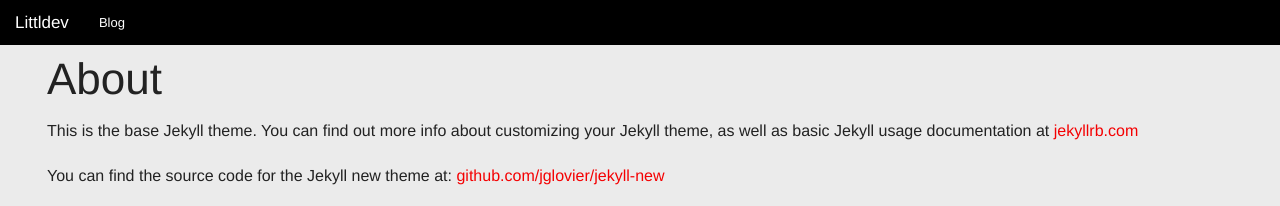
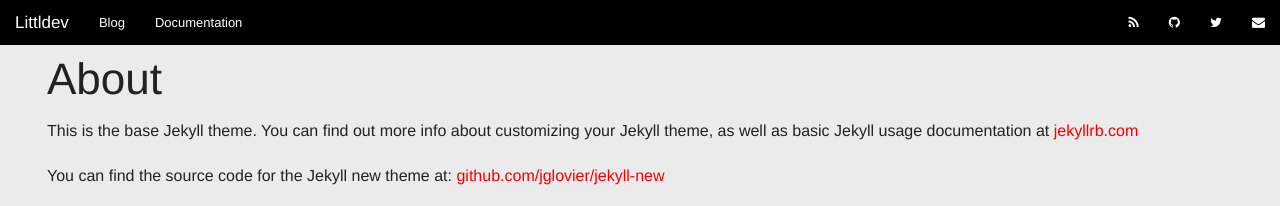
Before and after one commit to littlstar/littlstar.github.io, a Jekyll site: the page built from about.md, in a window 1280 px wide. Shown: the top 206 px of the page. Built offline with Jekyll 4.4.1, drawn with Linux system fonts in a browser that asks for light colours; nearby versions of some CDN libraries; comment, search, counter and statistics services are not loaded.

Commit message:
updated topbar links

```diff
--- a/_includes/topbar.html
+++ b/_includes/topbar.html
@@ -1,12 +1,22 @@
 <nav class="top-bar" data-topbar role="navigation">
   <ul class="title-area">
     <li class="name">
-    <h1><a href="{{ site.url }}">{{ site.title }}</a></h1>
+      <h1><a href="/">{{ site.title }}</a></h1>
+    </li>
+    <li class="toggle-topbar menu-icon">
+      <a href="#"><span>&nbsp;</span></a>
     </li>
   </ul>
   <section class="top-bar-section">
     <ul class="left">
       <li><a href="/blog">Blog</a></li>
+      <li><a href="http://developer.littlstar.com/docs">Documentation</a></li>
+    </ul>
+    <ul class="right show-for-medium-up">
+      <li><a href="/feed.xml"><i class="fa fa-rss"></i></a></li>
+      <li><a href="{{ site.social.github.url }}"><i class="fa fa-github"></i></a></li>
+      <li><a href="{{ site.social.twitter.url }}"><i class="fa fa-twitter"></i></a></li>
+      <li><a href="mailto:{{ site.email }}"><i class="fa fa-envelope"></i></a></li>
     </ul>
   </section>
 </nav>
```
